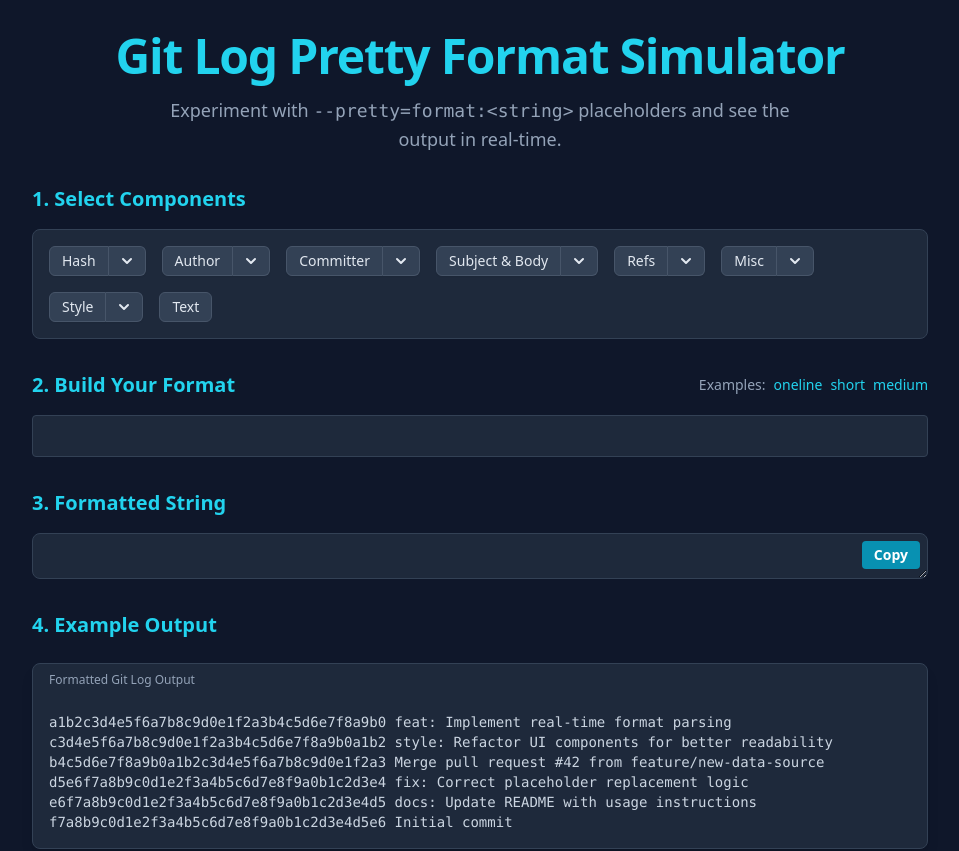
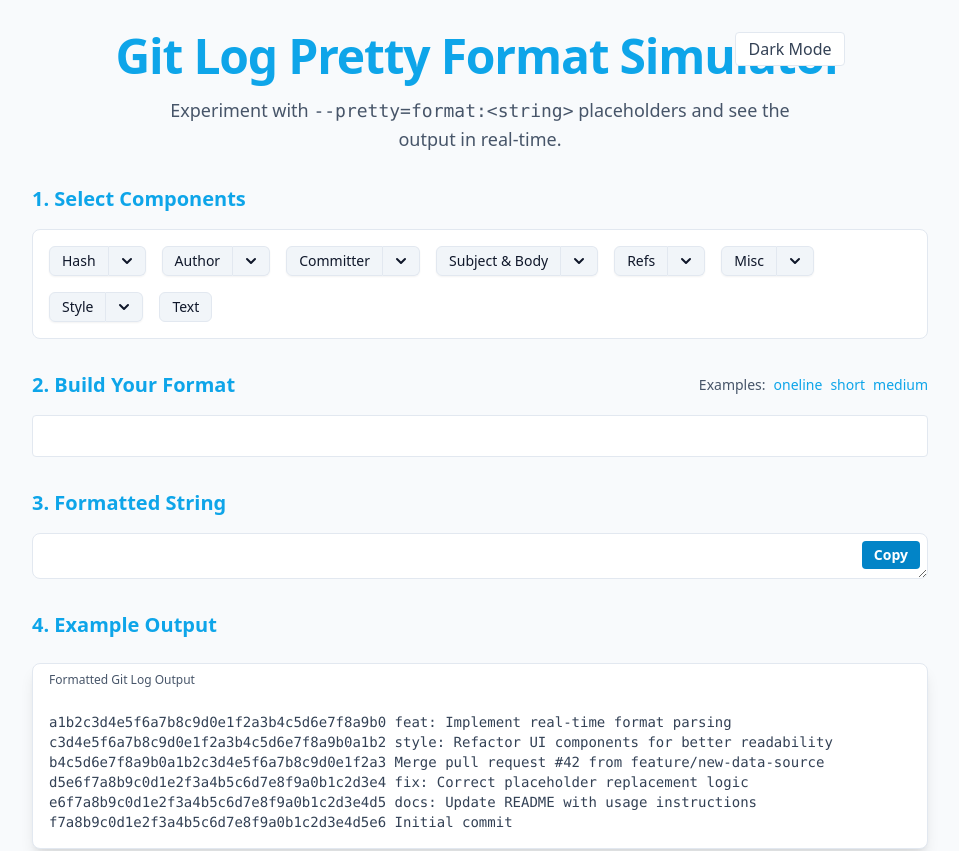
Before and after one commit to flatspyder/pretty-git-log, a React (Vite) app: page / in a window 1280 px wide. Shown: the top 851 px of the page, without its empty margins (160-1119 px from the left). Built offline with nearby package versions, Linux system fonts and the light colour scheme.

Commit message:
feat: add light and dark themes

```diff
--- a/App.tsx
+++ b/App.tsx
@@ -1,4 +1,4 @@
-import React, { useState, useMemo, useCallback } from 'react';
+import React, { useState, useMemo, useCallback, useEffect } from 'react';
 import { DndProvider } from 'react-dnd';
 import { HTML5Backend } from 'react-dnd-html5-backend';
 import TextareaAutosize from 'react-textarea-autosize';
@@ -10,7 +10,16 @@
 import { chipsToFormatString } from './services/chipFormatter';
 import { FormatChip } from './types';
 
-const App: React.FC = () => {
+interface AppProps {
+  defaultTheme: 'light' | 'dark';
+}
+
+const App: React.FC<AppProps> = ({ defaultTheme }) => {
+  const [theme, setTheme] = useState<'light' | 'dark'>(defaultTheme);
+  useEffect(() => {
+    document.documentElement.setAttribute('data-theme', theme);
+  }, [theme]);
+
   const [chips, setChips] = useState<FormatChip[]>([]);
 
   const formatString = useMemo(() => chipsToFormatString(chips), [chips]);
@@ -42,7 +51,14 @@
   return (
     <DndProvider backend={HTML5Backend}>
       <div className="min-h-screen bg-background text-primary font-sans p-4 sm:p-8 flex flex-col items-center">
-        <header className="text-center mb-8">
+        <header className="text-center mb-8 relative">
+          <button
+            onClick={() => setTheme(theme === 'light' ? 'dark' : 'light')}
+            className="absolute top-0 right-0 px-3 py-1 rounded bg-surface border border-border text-primary"
+            aria-label="Toggle theme"
+          >
+            {theme === 'light' ? 'Dark' : 'Light'} Mode
+          </button>
           <h1 className="text-4xl sm:text-5xl font-bold text-accent tracking-tight">
             Git Log Pretty Format Simulator
           </h1>
--- a/index.tsx
+++ b/index.tsx
@@ -8,10 +8,12 @@
 if (!rootElement) {
   throw new Error("Could not find root element to mount to");
 }
+const defaultTheme = window.matchMedia('(prefers-color-scheme: dark)').matches ? 'dark' : 'light';
+document.documentElement.setAttribute('data-theme', defaultTheme);
 
 const root = ReactDOM.createRoot(rootElement);
 root.render(
   <React.StrictMode>
-    <App />
+    <App defaultTheme={defaultTheme} />
   </React.StrictMode>
 );
--- a/theme.css
+++ b/theme.css
@@ -1,4 +1,24 @@
 :root {
+  color-scheme: light;
+  --color-bg: #f8fafc;
+  --color-surface: #ffffff;
+  --color-surface-muted: #f1f5f9;
+  --color-surface-hover: #e2e8f0;
+  --color-border: #e2e8f0;
+  --color-text: #334155;
+  --color-text-secondary: #475569;
+  --color-text-muted: #64748b;
+  --color-text-light: #0f172a;
+  --color-accent: #0ea5e9;
+  --color-accent-dark: #0284c7;
+  --color-accent-darker: #0369a1;
+  --color-danger: #ef4444;
+  --color-white: #ffffff;
+  --color-black: #000000;
+}
+
+:root[data-theme='dark'] {
+  color-scheme: dark;
   --color-bg: #0f172a;
   --color-surface: #1e293b;
   --color-surface-muted: #334155;
```
